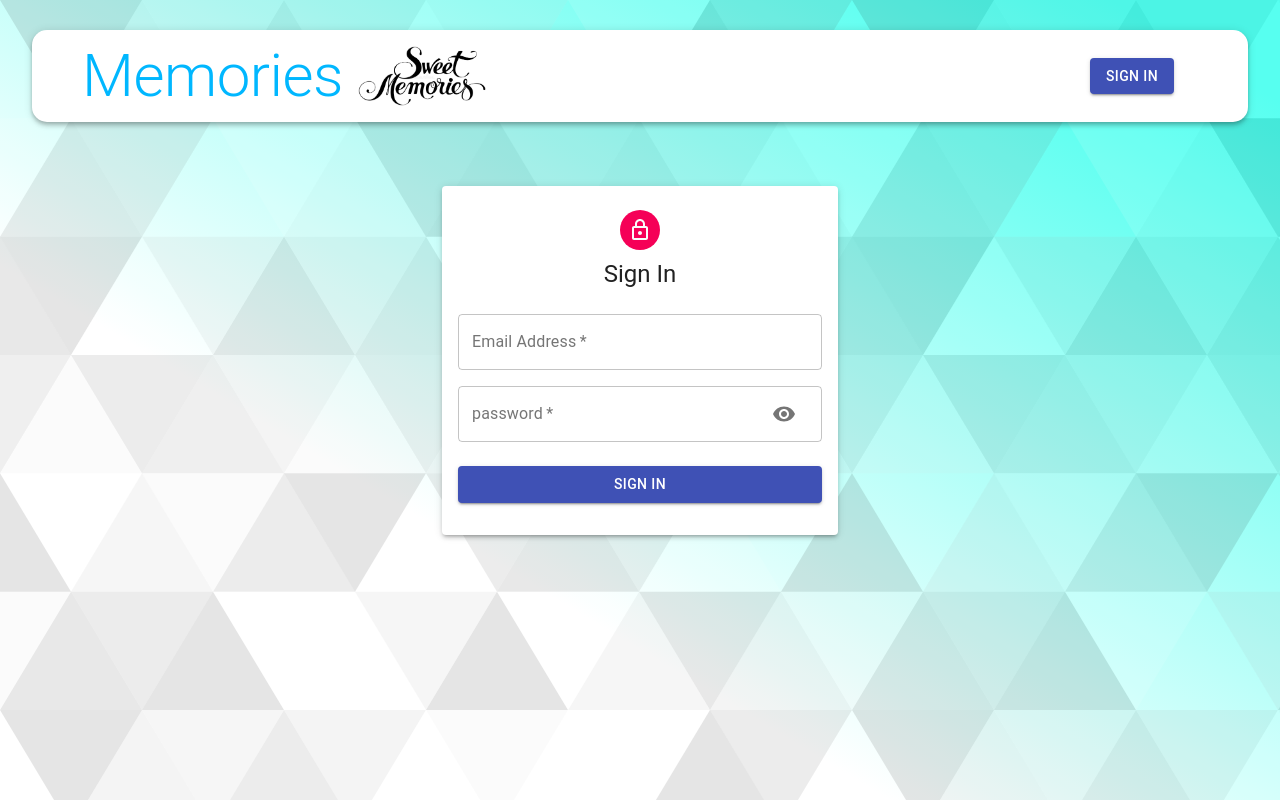
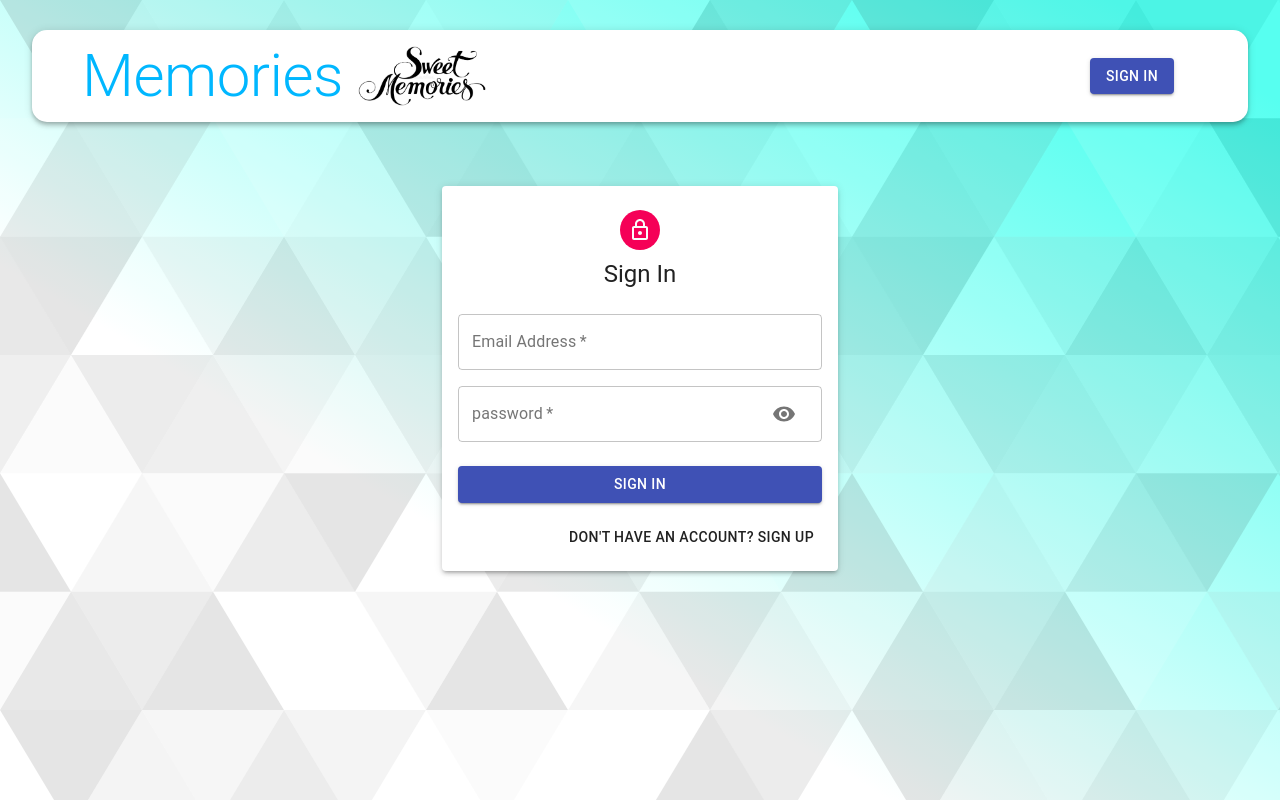
Before and after one commit to tahany777/client, a React (Create React App) app: page /auth in a window 1280 px wide. Built offline with nearby package versions, Linux system fonts and the light colour scheme.

Commit message:
feat: complete the form for sign up and sign in

```diff
--- a/src/components/Auth/Auth.js
+++ b/src/components/Auth/Auth.js
@@ -1,4 +1,4 @@
-import React, {useState} from 'react'
+import React, { useState } from 'react'
 import { Avatar, Button, Paper, Grid, Typography, Container} from '@material-ui/core';
 import LockOutlinedIcon from '@material-ui/icons/LockOutlined';
 import useStyles from './styles';
@@ -6,7 +6,7 @@
 const Auth = () => {
   const classes = useStyles();
   const [showPassword, setShowPassword] = useState(false);
-  const isSignup = false;
+  const [isSignup, setIsSignup ]= useState(false);
   const handleShowPassword = () => setShowPassword((prevShowPassword) => !prevShowPassword);
   const handleSubmit = () => {
 
@@ -14,6 +14,10 @@
   const handleChange = () => {
 
   };
+  const switchMode = () => {
+    setIsSignup((prevIsSignup) => !prevIsSignup);
+    handleShowPassword(false);
+  }
   return (
     <Container component="main" maxWidth="xs">
       <Paper className={classes.paper} elevation={3}>
@@ -38,6 +42,13 @@
           <Button type="submit" fullWidth variant="contained" color="primary" className={classes.submit}>
             {isSignup ? 'Sign Up' : 'Sign In'}
           </Button>
+          <Grid container justify="flex-end">
+            <Grid item>
+              <Button onClick={switchMode}>
+                {isSignup ? 'Already have an account? Sign In' : "Don't have an account? Sign Up"}
+              </Button>
+            </Grid>
+          </Grid>
         </form>
       </Paper>
     </Container>
```
